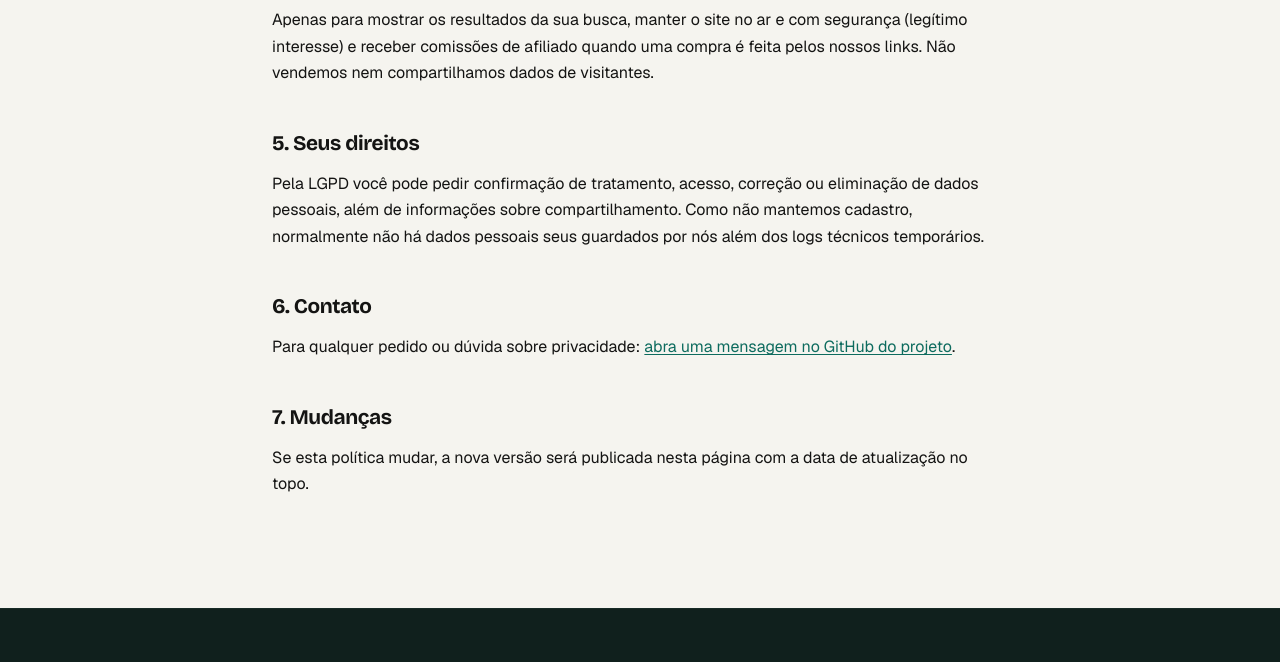
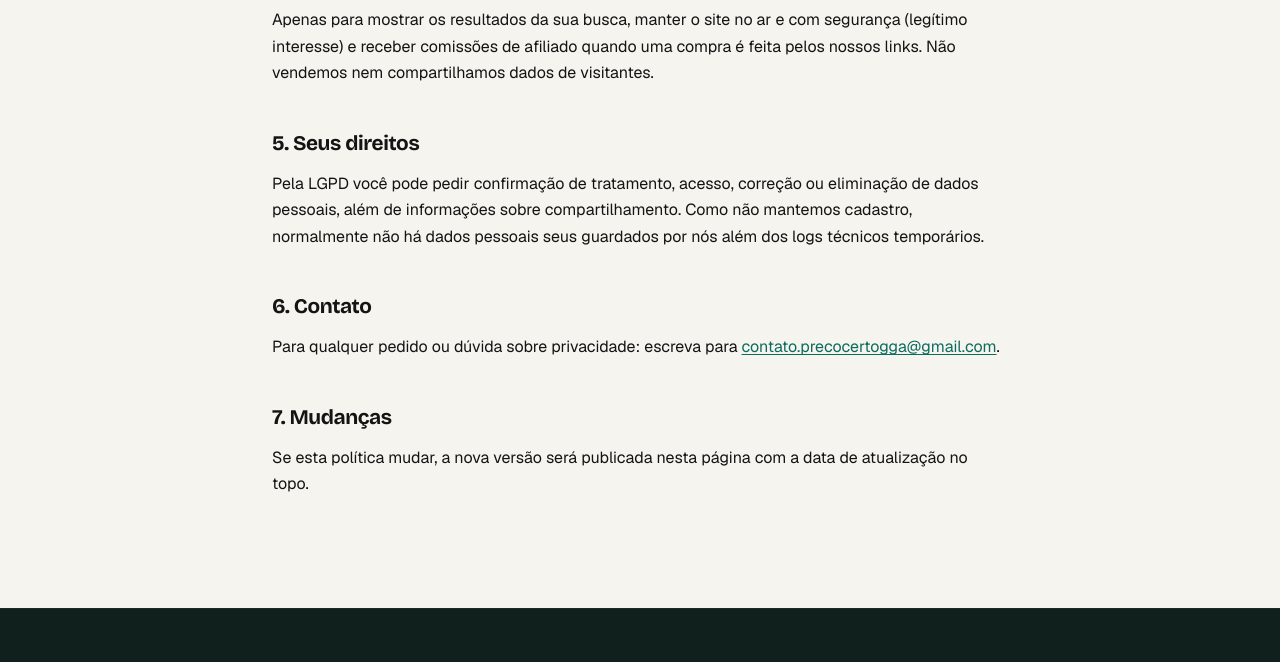
Before and after one commit to GabrielGAzevedo/compdpre-os, a plain HTML site: page site/privacidade.html in a window 1280 px wide. Shown: the part 1211-1873 px from the top of the page. Drawn offline with nearby package versions, Linux system fonts and the light colour scheme.

Commit message:
Email de contato nas páginas Sobre e Privacidade
Co-Authored-By: Claude Opus 5.5 <noreply@anthropic.com>

```diff
--- a/site/privacidade.html
+++ b/site/privacidade.html
@@ -90,7 +90,7 @@
       <h2>6. Contato</h2>
       <p>
         Para qualquer pedido ou dúvida sobre privacidade:
-        <a href="https://github.com/GabrielGAzevedo/compdpre-os/issues" target="_blank" rel="noopener">abra uma mensagem no GitHub do projeto</a>.
+        escreva para <a href="mailto:contato.precocertogga@gmail.com">contato.precocertogga@gmail.com</a>.
       </p>
 
       <h2>7. Mudanças</h2>
```
Also changed, not shown: site/sobre.html (+1 -1 lines).
